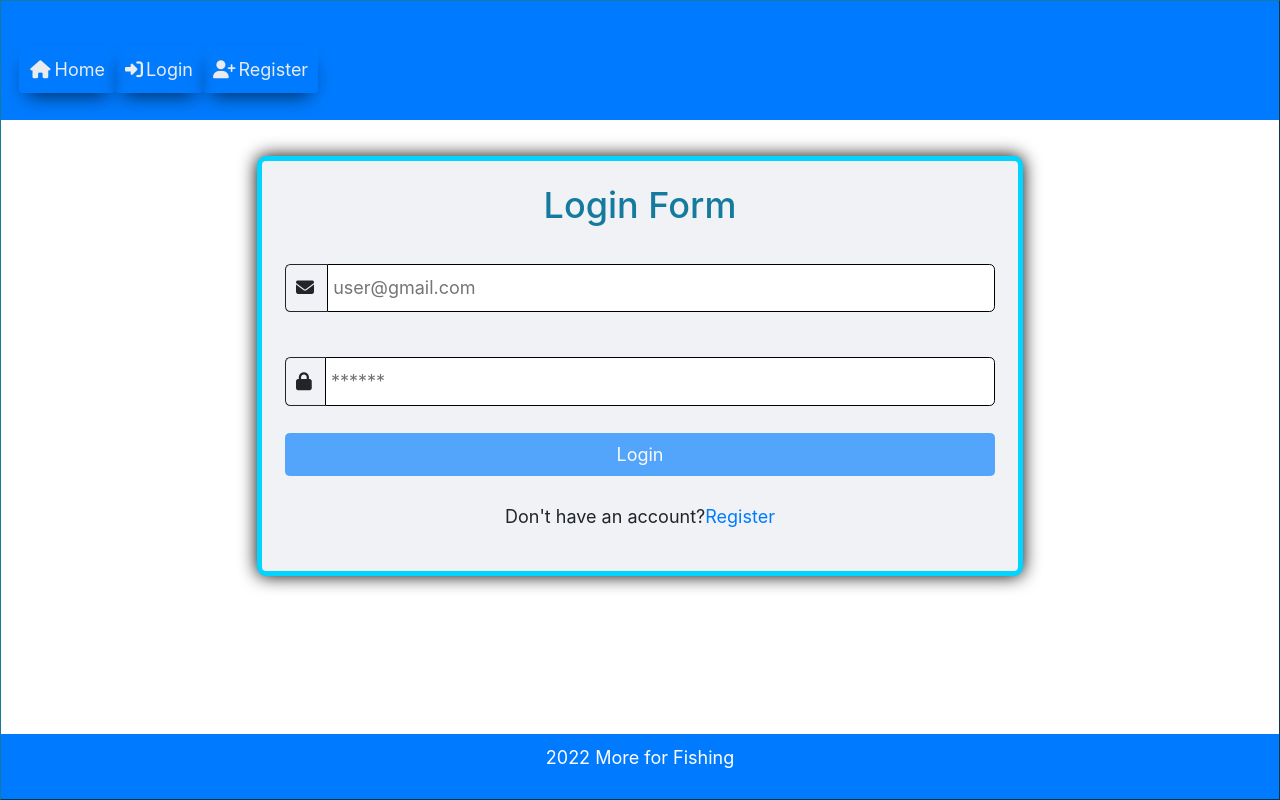
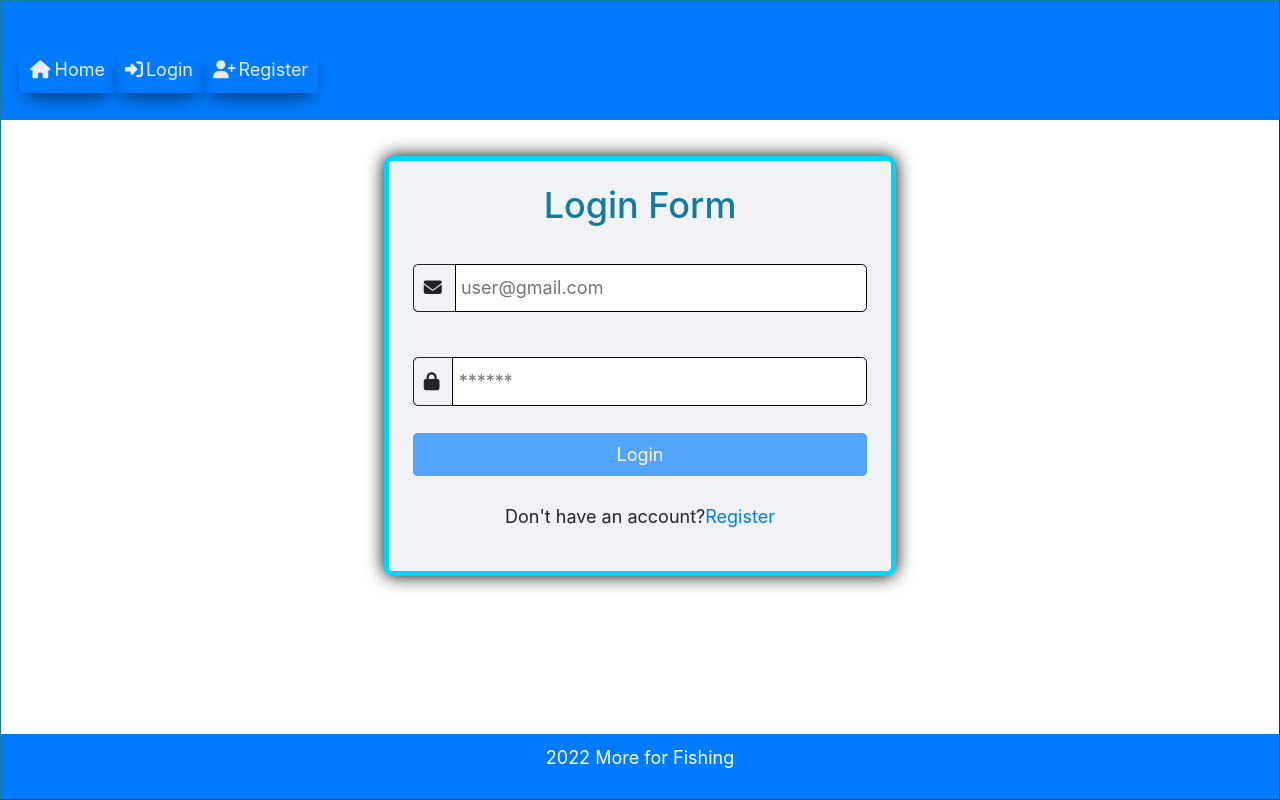
Before and after one commit to DimoYa/React-final-project, a React (Create React App) app in the folder src/more-for-fishing/: page /user/login in a window 1280 px wide. Built offline with nearby package versions, Linux system fonts and the light colour scheme.

Commit message:
fix css issues

```diff
--- a/src/more-for-fishing/src/components/common/header/Header.js
+++ b/src/more-for-fishing/src/components/common/header/Header.js
@@ -37,7 +37,7 @@ export const Header = () => {
                 <span>Home</span>
               </Link>
             </li>
-            {!isLogged && (
+            {!isLogged ?
               <>
                 <li className="nav-item">
                   <Link to="/user/login">
@@ -51,9 +51,7 @@ export const Header = () => {
                     <span>Register</span>
                   </Link>
                 </li>
-              </>
-            )}
-            {isLogged && (
+              </> :
               <>
                 <li className="nav-item">
                   <Link to="/article/create">
@@ -74,7 +72,7 @@ export const Header = () => {
                   </Link>
                 </li>
               </>
-            )}
+            }
 
             {isAdmin && (
               <>
--- a/src/more-for-fishing/src/components/features/article/article-item/ArticleItem.css
+++ b/src/more-for-fishing/src/components/features/article/article-item/ArticleItem.css
@@ -1,4 +1,4 @@
-.container img {
+.article-item> .container img {
     width: auto !important;
     height: auto !important;
     margin: 0 !important;
@@ -13,6 +13,6 @@ button {
     border-color: #0062cc;
 }
 
-#article-item > .card-body {
+.article-item > .card-body {
     background-color: #fff;
 }
--- a/src/more-for-fishing/src/components/features/article/article-item/ArticleItem.js
+++ b/src/more-for-fishing/src/components/features/article/article-item/ArticleItem.js
@@ -3,7 +3,7 @@ import './ArticleItem.css'
 
 export const ArticleItem = ({ article }) => {
   return (
-    <div className="card flex-md-row mb-4 shadow-sm h-md-250" id='article-item'>
+    <div className="card flex-md-row mb-4 shadow-sm h-md-250 article-item">
       <div className="card-body d-flex flex-column align-items-start">
         <h4 className="d-inline-block mb-2">{article.headline}</h4>
         <div className="mb-1 text-muted small">
--- a/src/more-for-fishing/src/components/features/article/article-list/ArticleList.css
+++ b/src/more-for-fishing/src/components/features/article/article-list/ArticleList.css
@@ -1,5 +1,5 @@
-.container {
-    width: 60% !important;
+.container.article {
+    width: 60%;
 }
 
 ul {
```
